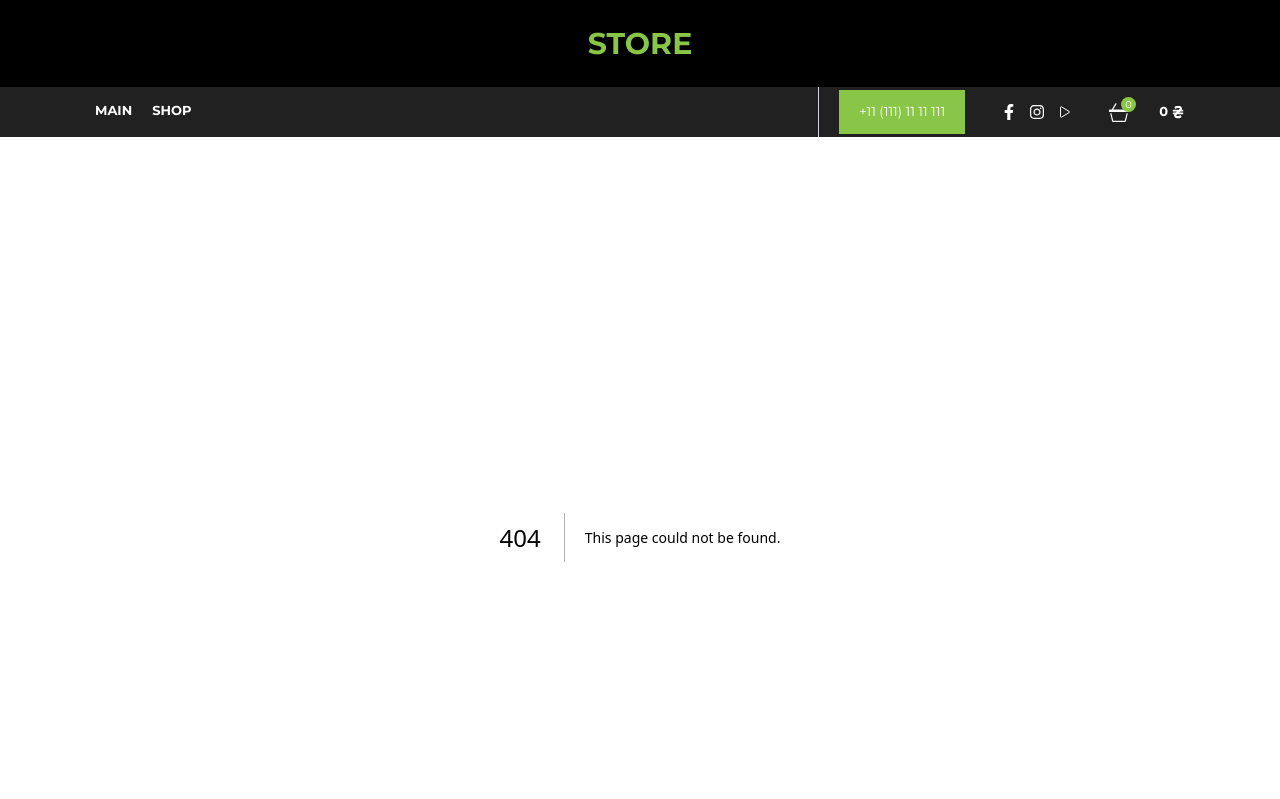
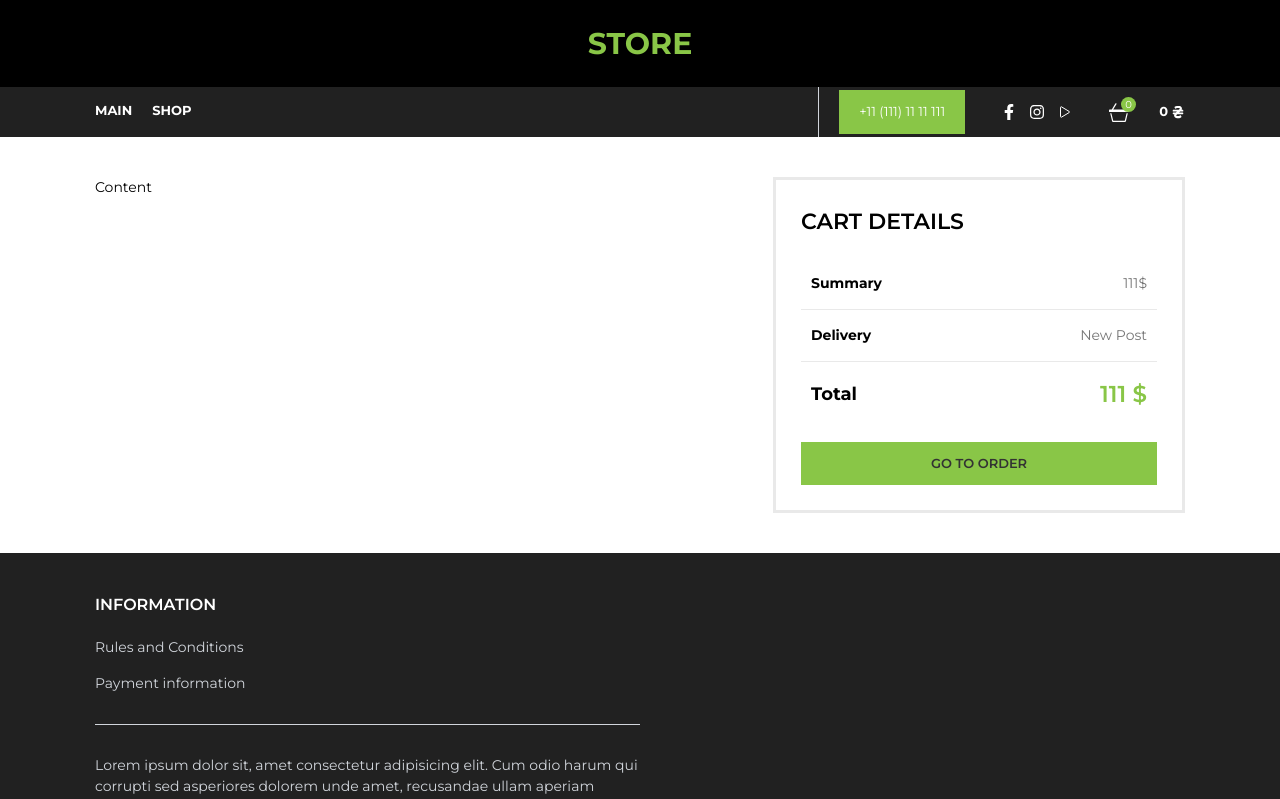
Before and after one commit to Taras-Rm/e-commerce-shop, a Next.js app in the folder client/: page /cart in a window 1280 px wide. Before the commit this address had no page. Shown: the top 799 px of the page. Built offline with nearby package versions, Linux system fonts and the light colour scheme.

Commit message:
add cart summary component

```diff
--- /dev/null
+++ b/client/src/app/cart/components/CartSummary/DetailItem/index.tsx
@@ -0,0 +1,17 @@
+import React from "react";
+
+interface DetailItemProps {
+  fieldName: string;
+  value: string;
+}
+
+function DetailItem({ fieldName, value }: DetailItemProps) {
+  return (
+    <div className="border-b border-[#e9e9e9] px-[10px] py-[15px] flex items-center justify-between">
+      <span className="font-bold">{fieldName}</span>
+      <span className="text-[#767676]">{value}</span>
+    </div>
+  );
+}
+
+export default DetailItem;
--- /dev/null
+++ b/client/src/app/cart/components/CartSummary/index.tsx
@@ -0,0 +1,23 @@
+import React from "react";
+import DetailItem from "./DetailItem";
+
+function CartSummary() {
+  return (
+    <div className="border-[3px] border-[#e9e9e9] p-[25px]">
+      <h2 className="uppercase text-[22px] mb-[20px] font-semibold">
+        Cart details
+      </h2>
+      <DetailItem fieldName="Summary" value="111$" />
+      <DetailItem fieldName="Delivery" value="New Post" />
+      <div className="px-[10px] py-[15px] flex items-center justify-between font-semibold mb-[15px]">
+        <span className="font-bold text-[18px]">Total</span>
+        <span className="text-[23px] text-[#89C647]">111 $</span>
+      </div>
+      <button className="bg-[#89C647] text-[#333333] py-[12px] px-[20px] uppercase text-[13px] font-semibold w-full">
+        Go to order
+      </button>
+    </div>
+  );
+}
+
+export default CartSummary;
--- /dev/null
+++ b/client/src/app/cart/layout.tsx
@@ -0,0 +1,10 @@
+"use client";
+
+import MaxWidthWrapper from "@/components/MaxWidthWrapper";
+import React, { ReactNode } from "react";
+
+function Layout({ children }: { children: ReactNode }) {
+  return <MaxWidthWrapper>{children}</MaxWidthWrapper>;
+}
+
+export default Layout;
--- /dev/null
+++ b/client/src/app/cart/page.tsx
@@ -0,0 +1,15 @@
+import React from "react";
+import CartSummary from "./components/CartSummary";
+
+function CartPage() {
+  return (
+    <div className="grid grid-cols-5 space-x-6 py-[40px] text-[14px]">
+      <div className="col-span-3">Content</div>
+      <div className="col-span-2">
+        <CartSummary />
+      </div>
+    </div>
+  );
+}
+
+export default CartPage;
--- a/client/src/components/CartAside/index.tsx
+++ b/client/src/components/CartAside/index.tsx
@@ -74,9 +74,13 @@ function CartAside({ isShowed, close }: CartAsideProps) {
                     <FaHryvnia />
                   </div>
                 </div>
-                <button className="bg-[#89C647] text-[#333333] py-[12px] px-[20px] uppercase text-[13px] font-semibold mb-[10px] w-full">
+                <Link
+                  href={URLS.cart}
+                  className="block text-center bg-[#89C647] text-[#333333] py-[12px] px-[20px] uppercase text-[13px] font-semibold mb-[10px] w-full"
+                >
                   Check cart
-                </button>
+                </Link>
+
                 <button className="bg-[#89C647] text-[#333333] py-[12px] px-[20px] uppercase text-[13px] font-semibold w-full">
                   Order
                 </button>
--- a/client/src/constants/pages.ts
+++ b/client/src/constants/pages.ts
@@ -1,4 +1,5 @@
 export const URLS = {
   home: "/",
   shop: "/shop",
+  cart: "/cart"
 };
```
